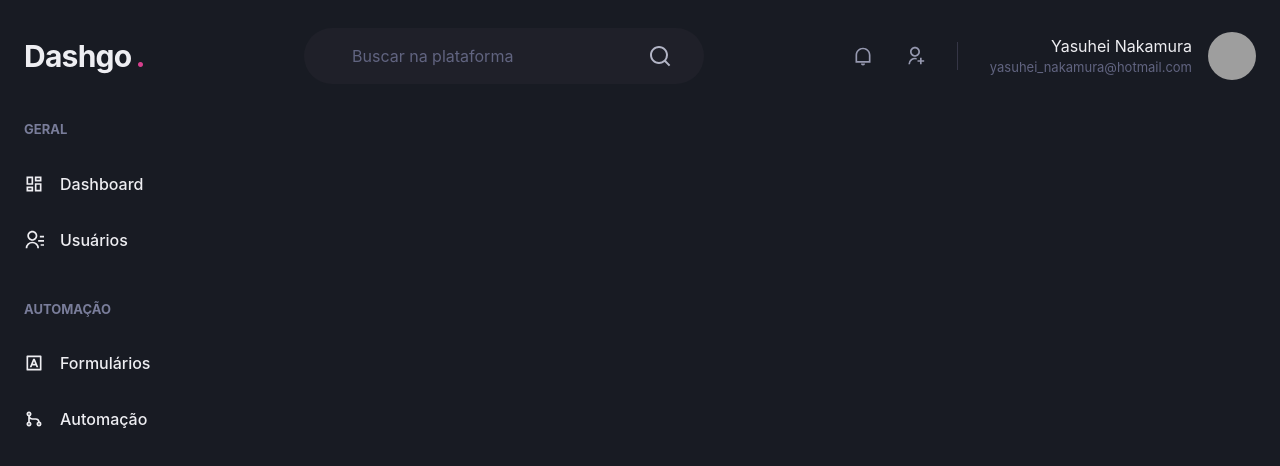
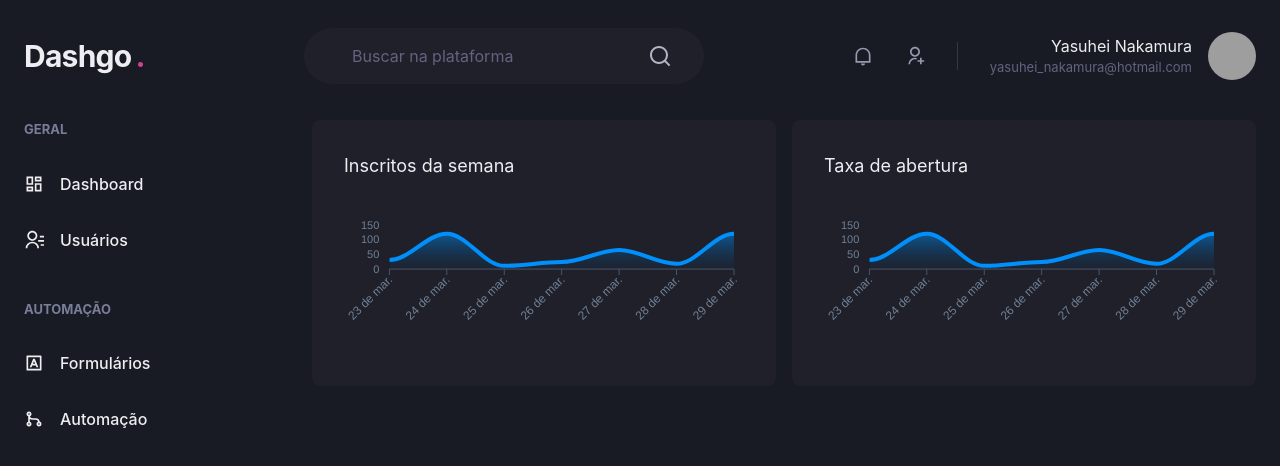
Before and after one commit to yasuhei/dashgo, a Next.js app in the folder dashgo/: page /dashboard in a window 1280 px wide. Shown: the top 466 px of the page. Built offline with nearby package versions, Linux system fonts and the light colour scheme; grey boxes are pictures that could not be loaded.

Commit message:
dashboard

```diff
--- a/dashgo/package.json
+++ b/dashgo/package.json
@@ -12,9 +12,11 @@
     "@chakra-ui/react": "^2.3.4",
     "@emotion/react": "^11.10.4",
     "@emotion/styled": "^11.10.4",
+    "apexcharts": "^3.35.5",
     "framer-motion": "^7.3.6",
     "next": "12.3.1",
     "react": "18.2.0",
+    "react-apexcharts": "^1.4.0",
     "react-dom": "18.2.0",
     "react-icons": "^4.4.0"
   },
--- a/dashgo/src/pages/dashboard.tsx
+++ b/dashgo/src/pages/dashboard.tsx
@@ -1,6 +1,66 @@
-import { Flex } from "@chakra-ui/react";
+import { Box, Flex, SimpleGrid, Text, theme } from "@chakra-ui/react";
+import dynamic from 'next/dynamic'
 import { Header } from "../components/Header";
 import { Sidebar } from "../components/Siderbar";
+
+const Chart = dynamic(() => import('react-apexcharts'), {
+    ssr:false
+})
+
+
+const options = {
+chart: {
+    toolbar: {
+        show: false
+    },
+    zoom: {
+        enabled: false
+    },
+    foreColor: theme.colors.gray[500]
+},
+    grid: {
+        show: false,
+    },
+    dataLabels: {
+        enabled: false
+    },
+    tootip: {
+        enabled: false
+    },
+    xaxis: {
+
+
+        axisBorder: {
+            color: theme.colors.gray[600]
+        },
+        axisTicks: {
+            color: theme.colors.gray[600]
+        },
+        categories: [
+            new Date("2022-03-23T00:00:00.000Z").toLocaleString('pt-BR', { day: "2-digit", month: "short" }),
+            new Date("2022-03-24T00:00:00.000Z").toLocaleString('pt-BR', { day: "2-digit", month: "short" }),
+            new Date("2022-03-25T00:00:00.000Z").toLocaleString('pt-BR', { day: "2-digit", month: "short" }),
+            new Date("2022-03-26T00:00:00.000Z").toLocaleString('pt-BR', { day: "2-digit", month: "short" }),
+            new Date("2022-03-27T00:00:00.000Z").toLocaleString('pt-BR', { day: "2-digit", month: "short" }),
+            new Date("2022-03-28T00:00:00.000Z").toLocaleString('pt-BR', { day: "2-digit", month: "short" }),
+            new Date("2022-03-29T00:00:00.000Z").toLocaleString('pt-BR', { day: "2-digit", month: "short" })
+        ],
+    },
+    fill: {
+        opacity: 0.3,
+        type: 'gradient',
+        gradient: {
+            shade: 'dark',
+            opacityFrom: 0.7,
+            opacityTo: 0.3
+        }
+    }
+}
+const series = [
+    {
+        name: 'series1', data: [31, 120,11, 24,65, 18, 120]
+    }
+]
 
 export default function Dashboard() {
     return(
@@ -11,6 +71,33 @@
             <Flex w={'100%'} my='6' maxWidth={1480} mx='auto' px={'6'} >
                 <Sidebar />
 
+                <SimpleGrid flex={'1'} gap='4' minChildWidth={'320px'} alignItems='flex-start'>
+                    <Box
+                    p={'8'}
+                    bg='gray.800'
+                    borderRadius={8}
+                    pb='4'
+                    >
+                        <Text fontSize='lg'  mb={'4'}>Inscritos da semana </Text>
+                        <Chart  options={options} series={series} type='area' height={160} />
+                    </Box>
+                    <Box
+                    p={'8'}
+                    bg='gray.800'
+                    borderRadius={8}
+
+                    pb='4'
+                    >
+                        <Text
+                        fontSize='lg'
+                        mb={'4'}
+
+                        >Taxa de abertura</Text>
+                         <Chart  options={options} series={series} type='area' height={160} />
+
+                    </Box>
+
+                </SimpleGrid>
             </Flex>
         </Flex>
     )
```
Also changed, not shown: 2 other files (tests, documents, lock files or other folders).
